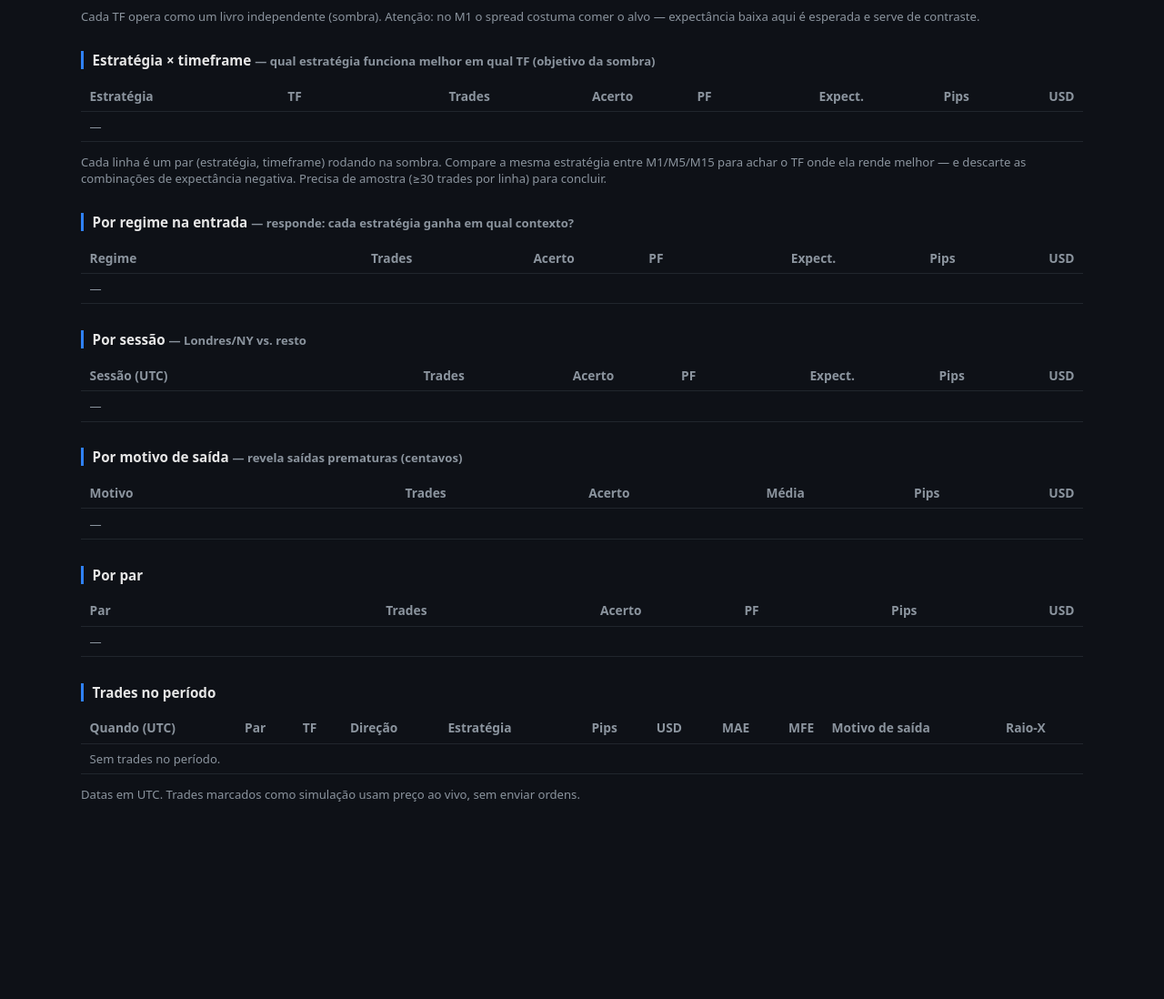
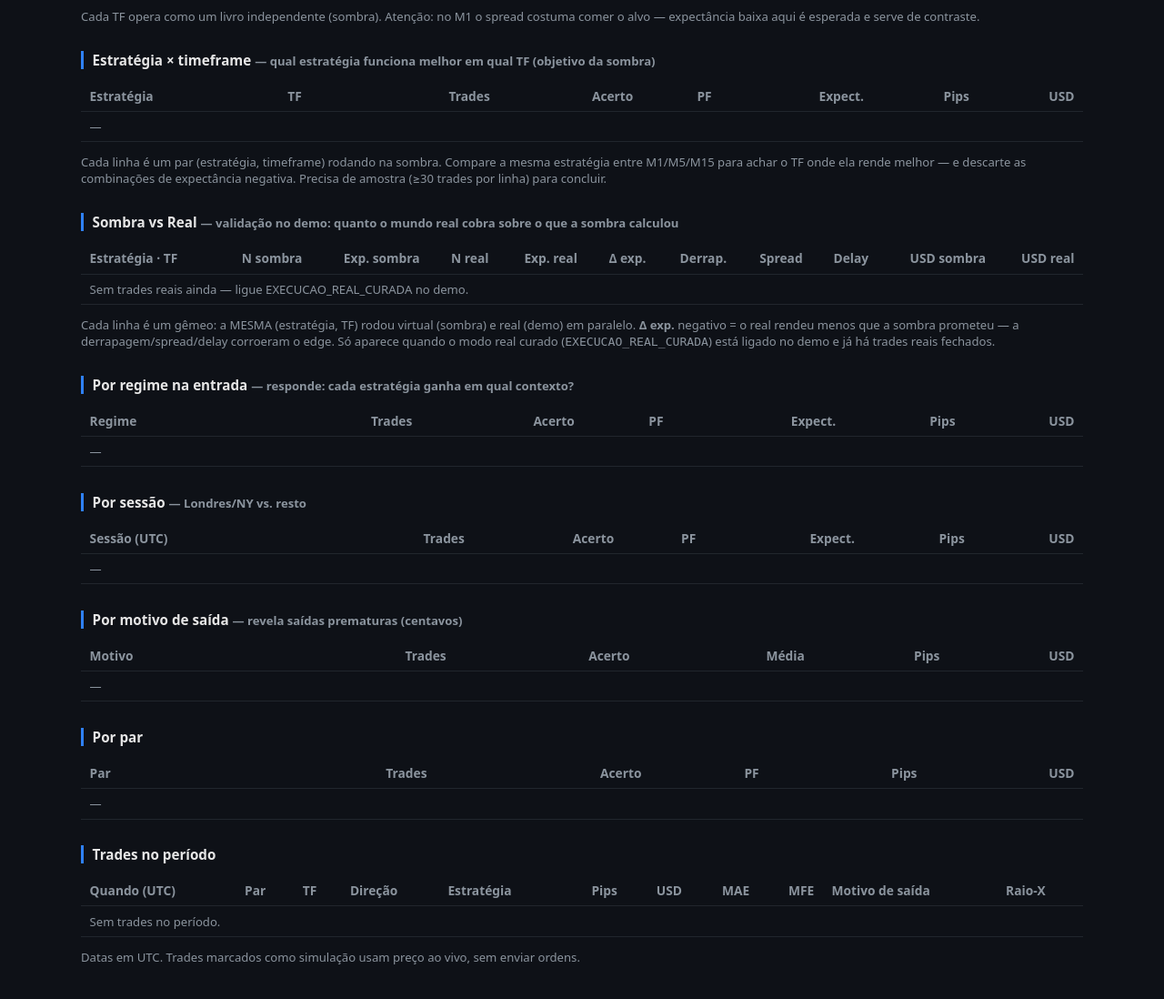
Before and after one commit to ValdeciTrader10/mt5, a FastAPI app: page /analitico in a window 1280 px wide. Shown: the part 698-1796 px from the top of the page at 91% size. Before the commit the page ends 1579 px from the top, so only its background shows below. Run offline with FastAPI, Linux system fonts and the light colour scheme; the visitor is signed in with stand-in values (Sample User, id 1); data that the repository does not hold is empty.

Commit message:
Painel: aba "Sombra vs Real" — valida o catálogo contra os fills do demo
O /analitico agora separa o ESTUDO (livro sombra, simulado=1) da VALIDAÇÃO (livro
real). Nova seção "Sombra vs Real": por (estratégia × TF) com par real, mostra
exp. sombra vs exp. real, o Δ exp. (real − sombra = quanto o custo de execução
comeu o edge) e as médias de derrapagem/spread/delay medidas nas ordens reais,
+ uma linha-resumo do custo de execução real. Ordena pelo pior gap.

Implementação: _sombra_vs_real + _exec_custo em web/app.py; os agregados do estudo
(geral/curva/por_*) passam a rodar sobre o livro sombra — idêntico ao atual
enquanto não houver trade real (sombra == todos). Colunas de fill lidas do banco.
Validado com gêmeos sintéticos. 94 testes seguem passando.

Co-Authored-By: Claude Opus 4.8 <noreply@anthropic.com>
Claude-Session: https://claude.ai/code/session_01EJYTth5eyVRqxzoTqMHuue

```diff
--- a/sistema_forex/web/app.py
+++ b/sistema_forex/web/app.py
@@ -232,6 +232,43 @@ def _por_estrategia_tf(trades: list) -> list:
     return linhas
 
 
+def _exec_custo(reais: list) -> dict:
+    """Custo de execução REAL médio (derrapagem/spread/delay) — só existe em trades reais."""
+    return {
+        "n": len(reais),
+        "derrapagem": _media([t.get("derrapagem_pips") for t in reais]),
+        "spread": _media([t.get("spread_entrada") for t in reais]),
+        "delay": _media([t.get("delay_s") for t in reais]),
+    }
+
+
+def _sombra_vs_real(sombra: list, real: list) -> list:
+    """Compara, por (estratégia × TF), o livro VIRTUAL (sombra) com o REAL (demo) — só as
+    combinações que já têm trade real. Mostra a expectância dos dois lados, o gap (real − sombra)
+    e o custo de execução (derrapagem/spread/delay) medido no real. É a validação: quanto o
+    mundo real cobra em cima do que a sombra calculou."""
+    chaves: dict = {}
+    for t in sombra:
+        chaves.setdefault((t["estrategia"], t["tf"]), {"sombra": [], "real": []})["sombra"].append(t)
+    for t in real:
+        chaves.setdefault((t["estrategia"], t["tf"]), {"sombra": [], "real": []})["real"].append(t)
+    linhas = []
+    for (est, tf), livros in chaves.items():
+        reais = livros["real"]
+        if not reais:                       # só compara o que tem par real
+            continue
+        av, ar, custo = _agregar(livros["sombra"]), _agregar(reais), _exec_custo(reais)
+        linhas.append({
+            "chave": f"{config.nome_estrategia(est)} · {tf}",
+            "n_sombra": av["n"], "exp_sombra": av["expectativa"], "usd_sombra": av["usd"],
+            "n_real": ar["n"], "exp_real": ar["expectativa"], "usd_real": ar["usd"],
+            "delta_exp": round(ar["expectativa"] - av["expectativa"], 2),   # real − sombra
+            "derrapagem": custo["derrapagem"], "spread": custo["spread"], "delay": custo["delay"],
+        })
+    linhas.sort(key=lambda x: x["delta_exp"])   # pior gap (real abaixo da sombra) primeiro
+    return linhas
+
+
 def _normalizar_motivo(motivo: str) -> str:
     """Colapsa o motivo de saída para um rótulo ESTÁVEL, agrupável.
 
@@ -305,7 +342,8 @@ def _analitico(de: str = "", ate: str = "") -> dict:
     with db.sessao() as conn:
         rows = conn.execute(
             f"SELECT id, par, tf, estrategia, direcao, pips, lucro_usd, motivo_saida, simulado, "
-            f"mae_r, mfe_r, regime_entrada, abertura_utc, fechamento_utc FROM trades "
+            f"mae_r, mfe_r, regime_entrada, abertura_utc, fechamento_utc, "
+            f"derrapagem_pips, spread_entrada, delay_s FROM trades "
             f"WHERE {where} ORDER BY fechamento_utc DESC",
             args,
         ).fetchall()
@@ -327,27 +365,33 @@ def _analitico(de: str = "", ate: str = "") -> dict:
             "quando": _hora(t["fechamento_utc"]), "par": t["par"], "tf": t["tf"] or "M5",
             "estrategia": config.nome_estrategia(t["estrategia"]),
             "direcao": t["direcao"], "pips": t["pips"], "lucro": t["lucro_usd"],
-            "motivo": t["motivo_saida"], "simulado": bool(t["simulado"]),
+            "motivo": t["motivo_saida"], "simulado": bool(t["simulado"]), "real": not t["simulado"],
             "mae_r": t["mae_r"], "mfe_r": t["mfe_r"], "regime": t["regime"], "sessao": t["sessao"],
         }
         for t in trades[:300]
     ]
     for t in trades:  # rótulo estável do TF de operação (default M5 p/ trades antigos)
         t["tf"] = t["tf"] or "M5"
-    por_estrategia = _por(trades, "estrategia")
+    # O estudo (catálogo) é o livro SOMBRA; o livro REAL (demo curado) é a validação à parte,
+    # comparada em "Sombra vs Real". Enquanto não houver trade real, sombra == todos os trades.
+    sombra = [t for t in trades if t["simulado"]]
+    real = [t for t in trades if not t["simulado"]]
+    por_estrategia = _por(sombra, "estrategia")
     for r in por_estrategia:  # rótulo amigável (agrupa pelo código, exibe o nome bonito)
         r["chave"] = config.nome_estrategia(r["chave"])
     return {
         "de": de, "ate": ate,
-        "geral": _agregar(trades),
-        "curva": _curva_capital(trades, config.SALDO_SIMULADO),
+        "geral": _agregar(sombra),
+        "curva": _curva_capital(sombra, config.SALDO_SIMULADO),
         "por_estrategia": por_estrategia,
-        "por_estrategia_tf": _por_estrategia_tf(trades),
-        "por_timeframe": _por(trades, "tf"),
-        "por_regime": _por(trades, "regime"),
-        "por_sessao": _por(trades, "sessao"),
-        "por_par": _por(trades, "par"),
-        "por_motivo": _por(trades, "motivo_norm"),
+        "por_estrategia_tf": _por_estrategia_tf(sombra),
+        "por_timeframe": _por(sombra, "tf"),
+        "por_regime": _por(sombra, "regime"),
+        "por_sessao": _por(sombra, "sessao"),
+        "por_par": _por(sombra, "par"),
+        "por_motivo": _por(sombra, "motivo_norm"),
+        "sombra_vs_real": _sombra_vs_real(sombra, real),
+        "custo_real": _exec_custo(real),
         "trades": lista,
     }
 
--- a/sistema_forex/web/templates/analitico.html
+++ b/sistema_forex/web/templates/analitico.html
@@ -107,6 +107,26 @@
       <p class="muted">Cada linha é um par (estratégia, timeframe) rodando na sombra. Compare a mesma
         estratégia entre M1/M5/M15 para achar o TF onde ela rende melhor — e descarte as combinações
         de expectância negativa. Precisa de amostra (≥30 trades por linha) para concluir.</p>
+    </section>
+
+    <section>
+      <h2>Sombra vs Real <span class="muted">— validação no demo: quanto o mundo real cobra sobre o que a sombra calculou</span></h2>
+      <p class="muted" id="custo-real"></p>
+      <table>
+        <thead><tr><th>Estratégia · TF</th>
+          <th class="num">N sombra</th><th class="num">Exp. sombra</th>
+          <th class="num">N real</th><th class="num">Exp. real</th>
+          <th class="num" title="Expectância real − sombra: negativo = o custo de execução comeu o edge">Δ exp.</th>
+          <th class="num" title="Derrapagem média: fill real vs preço que a sombra assumiu (pips)">Derrap.</th>
+          <th class="num" title="Spread médio no instante do fill real (pips)">Spread</th>
+          <th class="num" title="Atraso médio decisão→fill (s)">Delay</th>
+          <th class="num">USD sombra</th><th class="num">USD real</th></tr></thead>
+        <tbody id="tb-sombra-real"></tbody>
+      </table>
+      <p class="muted">Cada linha é um gêmeo: a MESMA (estratégia, TF) rodou virtual (sombra) e real
+        (demo) em paralelo. <b>Δ exp.</b> negativo = o real rendeu menos que a sombra prometeu — a
+        derrapagem/spread/delay corroeram o edge. Só aparece quando o modo real curado
+        (<code>EXECUCAO_REAL_CURADA</code>) está ligado no demo e já há trades reais fechados.</p>
     </section>
 
     <section>
@@ -233,6 +253,20 @@
         '<td class="num ' + sign(r.usd) + '">' + fmt(r.usd, 2) + '</td></tr>';
     }
 
+    function linhaSombraReal(r) {
+      return '<tr><td>' + esc(r.chave) + '</td>' +
+        '<td class="num">' + r.n_sombra + '</td>' +
+        '<td class="num ' + sign(r.exp_sombra) + '">' + fmt(r.exp_sombra, 2) + '</td>' +
+        '<td class="num">' + r.n_real + '</td>' +
+        '<td class="num ' + sign(r.exp_real) + '">' + fmt(r.exp_real, 2) + '</td>' +
+        '<td class="num ' + sign(r.delta_exp) + '">' + fmt(r.delta_exp, 2) + '</td>' +
+        '<td class="num ' + sign(-(r.derrapagem || 0)) + '">' + fmt(r.derrapagem, 2) + '</td>' +
+        '<td class="num">' + fmt(r.spread, 2) + '</td>' +
+        '<td class="num">' + fmt(r.delay, 1) + '</td>' +
+        '<td class="num ' + sign(r.usd_sombra) + '">' + fmt(r.usd_sombra, 2) + '</td>' +
+        '<td class="num ' + sign(r.usd_real) + '">' + fmt(r.usd_real, 2) + '</td></tr>';
+    }
+
     function curva(c) {
       var box = document.getElementById('curva'), stats = document.getElementById('curva-stats');
       var s = (c && c.serie) || [];
@@ -264,6 +298,13 @@
       e.innerHTML = d.por_estrategia.map(linhaEstrategia).join('') || '<tr><td colspan="10" class="muted">Sem trades no período.</td></tr>';
       document.getElementById('tb-timeframe').innerHTML = (d.por_timeframe || []).map(linhaCtx).join('') || '<tr><td colspan="7" class="muted">—</td></tr>';
       document.getElementById('tb-estrategia-tf').innerHTML = (d.por_estrategia_tf || []).map(linhaEstrategiaTf).join('') || '<tr><td colspan="8" class="muted">—</td></tr>';
+      var svr = d.sombra_vs_real || [];
+      document.getElementById('tb-sombra-real').innerHTML = svr.map(linhaSombraReal).join('') ||
+        '<tr><td colspan="11" class="muted">Sem trades reais ainda — ligue EXECUCAO_REAL_CURADA no demo.</td></tr>';
+      var cr = d.custo_real || {};
+      document.getElementById('custo-real').innerHTML = (cr.n ? ('Custo de execução real médio (' + cr.n +
+        ' ordens): derrapagem <b>' + fmt(cr.derrapagem, 2) + ' p</b> · spread <b>' + fmt(cr.spread, 2) +
+        ' p</b> · delay <b>' + fmt(cr.delay, 1) + ' s</b>.') : '');
       document.getElementById('tb-regime').innerHTML = (d.por_regime || []).map(linhaCtx).join('') || '<tr><td colspan="7" class="muted">—</td></tr>';
       document.getElementById('tb-sessao').innerHTML = (d.por_sessao || []).map(linhaCtx).join('') || '<tr><td colspan="7" class="muted">—</td></tr>';
       document.getElementById('tb-motivo').innerHTML = d.por_motivo.map(linhaMotivo).join('') || '<tr><td colspan="6" class="muted">—</td></tr>';
```
Also changed, not shown: CLAUDE.md (+5 -1 lines).
